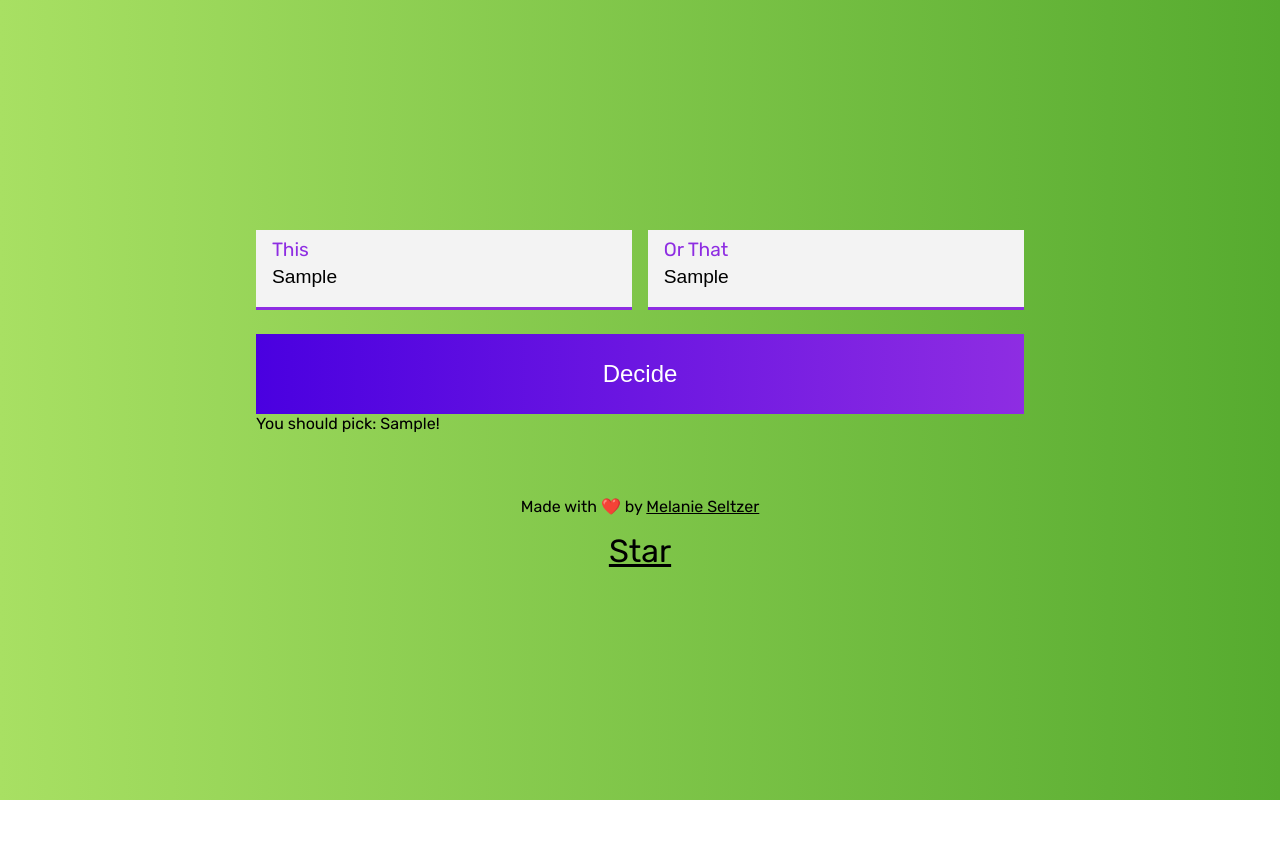
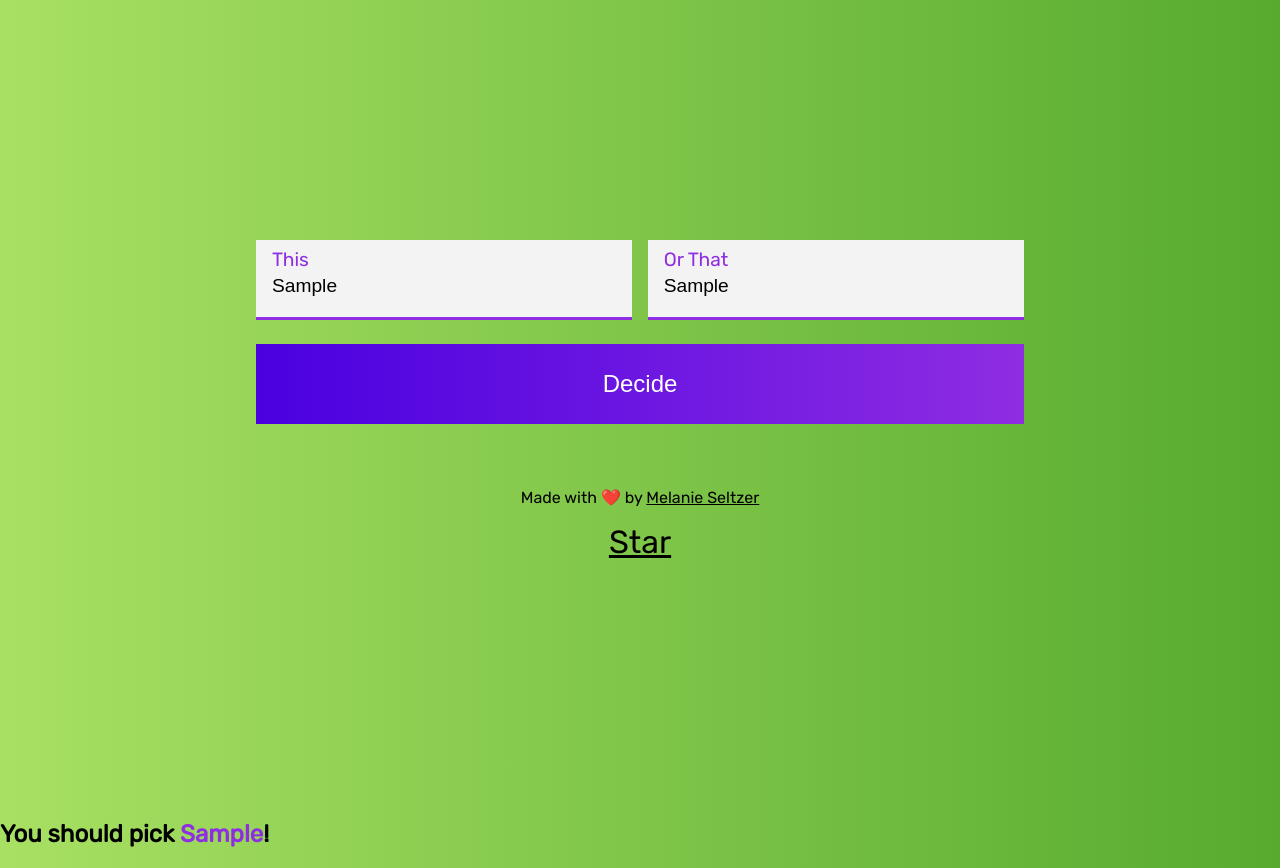
Before and after one commit to melanieseltzer/this-or-that, a React (Create React App) app: page / in a window 1280 px wide. Both pictures are taken after typing "Sample", "Sample" into the empty fields and a click on the button "Decide". Before the commit the page ends 800 px from the top, so only its background shows below. Built offline with nearby package versions, Linux system fonts and the light colour scheme.

Commit message:
Finish the results/error modal (#5)

```diff
--- a/package.json
+++ b/package.json
@@ -24,6 +24,7 @@
     "fontfaceobserver": "^2.1.0",
     "react": "^16.7.0",
     "react-dom": "^16.7.0",
+    "react-responsive-modal": "^3.6.0",
     "react-scripts": "2.1.3",
     "styled-components": "^4.1.3",
     "typescript": "3.3.1"
--- a/src/components/App/App.tsx
+++ b/src/components/App/App.tsx
@@ -1,51 +1,70 @@
 import React, { Component } from 'react';
+import Modal from 'react-responsive-modal';
+import styled from 'styled-components';
 
 import LoadFonts from '../../fonts';
 import Form from '../Form';
 import Layout from '../Layout';
-import Result from '../Result';
 
 class App extends Component {
   state = {
-    result: '',
-    error: false
+    result: false,
+    error: false,
+    open: false
   };
 
   componentDidMount() {
     LoadFonts();
   }
 
+  onOpenModal = () => {
+    this.setState({ open: true });
+  };
+
+  onCloseModal = () => {
+    this.setState({ open: false, result: false });
+  };
+
   updateResult = (result: string | boolean) => {
     // if result comes back false it means there was an error
-    // so set error to true and result to false
+    // so set error to true
     if (!result) {
       this.setState({
         error: true
       });
-
-      return;
+    } else {
+      // otherwise we're good! so update the result
+      this.setState({
+        result,
+        error: false
+      });
     }
 
-    // otherwise we're good! so update the result
-    this.setState({
-      result,
-      error: false
-    });
+    this.onOpenModal();
   };
 
   public render() {
-    const { error, result } = this.state;
+    const { error, open, result } = this.state;
 
     return (
       <Layout>
         <Form updateResult={this.updateResult} />
 
-        {/* TODO: Implement proper error message */}
-        {error && <p>Error!</p>}
-        {result && <Result result={result} />}
+        <Modal open={open} onClose={this.onCloseModal} showCloseIcon={false}>
+          {result && (
+            <h2>
+              You should pick <Span>{result}</Span>!
+            </h2>
+          )}
+          {error && <h2>Oops! Please enter two things to make a decision.</h2>}
+        </Modal>
       </Layout>
     );
   }
 }
 
 export default App;
+
+const Span = styled.span`
+  color: #8e2de2;
+`;
--- a/src/components/Result/Result.tsx
+++ /dev/null
@@ -1,14 +0,0 @@
-import React, { PureComponent } from 'react';
-
-interface Props {
-  result: string;
-}
-
-class Result extends PureComponent<Props> {
-  render() {
-    const { result } = this.props;
-    return <div>You should pick: {result}!</div>;
-  }
-}
-
-export default Result;
--- a/src/components/Result/index.ts
+++ /dev/null
@@ -1 +0,0 @@
-export { default } from './Result';
--- a/tslint.json
+++ b/tslint.json
@@ -15,6 +15,7 @@
     "no-console": false,
     "member-access": false,
     "jsx-no-lambda": false,
+    "jsx-boolean-value": false,
     "object-literal-sort-keys": false
   }
 }
```
Also changed, not shown: 1 other file (tests, documents, lock files or other folders).
